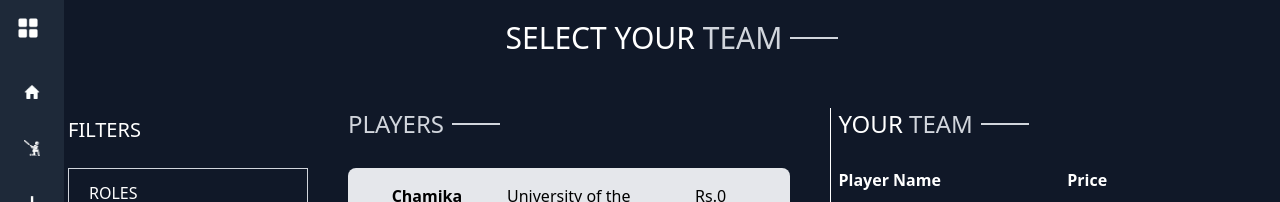
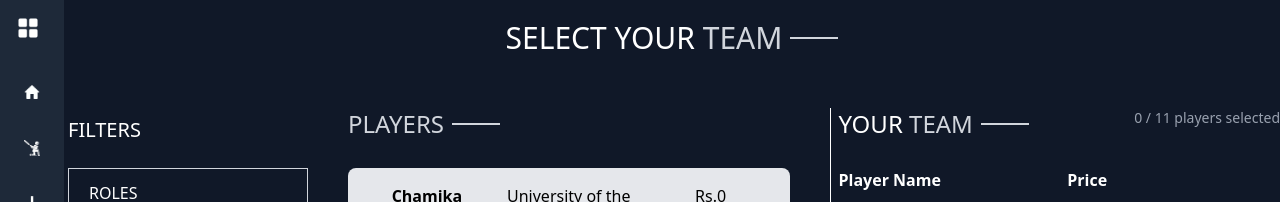
Before and after one commit to PramukaNavodh/SpiritX_x-coders_02, a Next.js app: page /selectTeam in a window 1280 px wide. Shown: the top 202 px of the page. Built offline with nearby package versions, Linux system fonts and the light colour scheme.

Commit message:
updated selectTeam

```diff
--- a/src/app/selectTeam/page.jsx
+++ b/src/app/selectTeam/page.jsx
@@ -180,10 +180,12 @@ const SelectTeam = () => {
             )}
           </div>
         </div>
-
         <div className="flex-1 border-l pl-2 text-white">
           <div className="flex justify-between text-base sm:text-2xl mb-4">
             <Title text1={"YOUR"} text2={"TEAM"} />
+            <p className="text-sm text-gray-400">
+              {selectedPlayers.length} / 11 players selected
+            </p>
           </div>
           <div className="space-y-2">
             <div className="grid grid-cols-2 gap-4 font-semibold">
```
